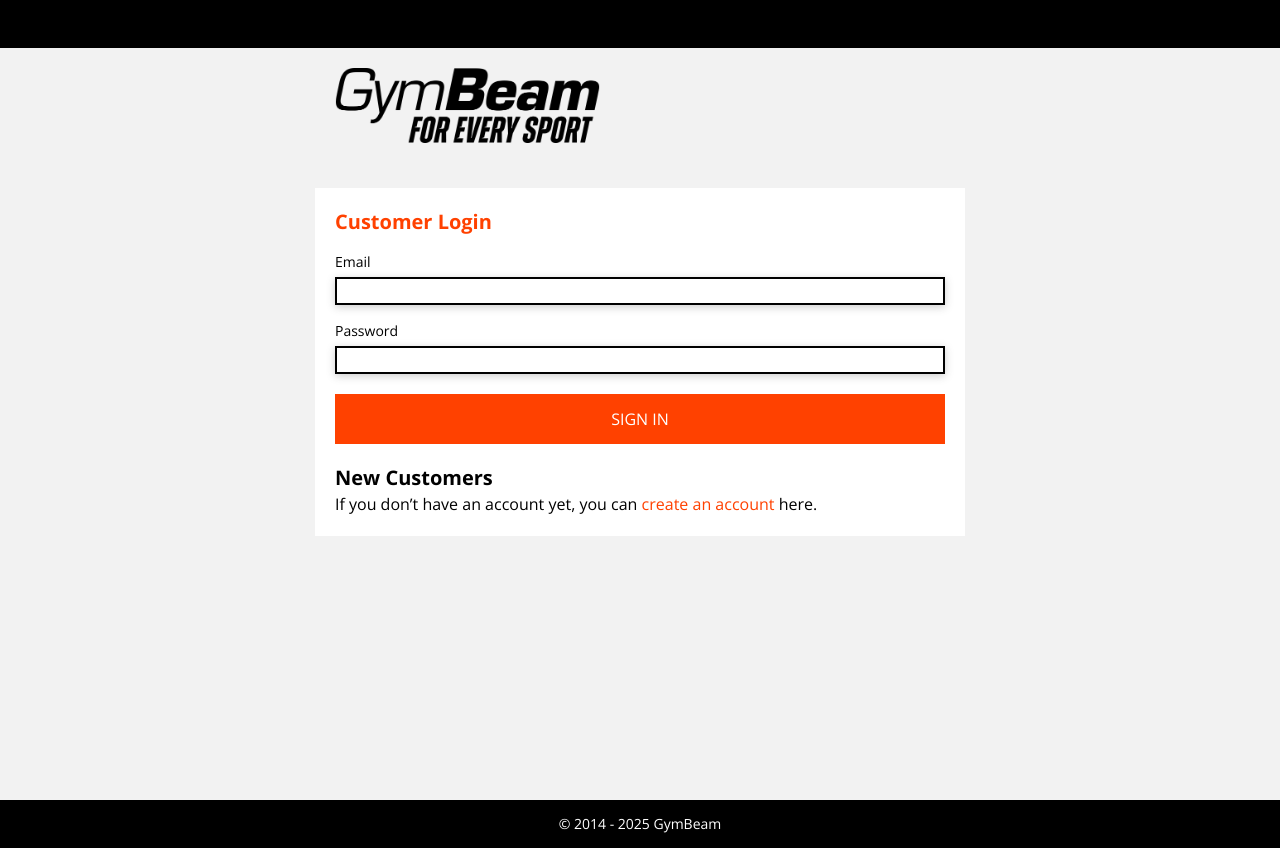
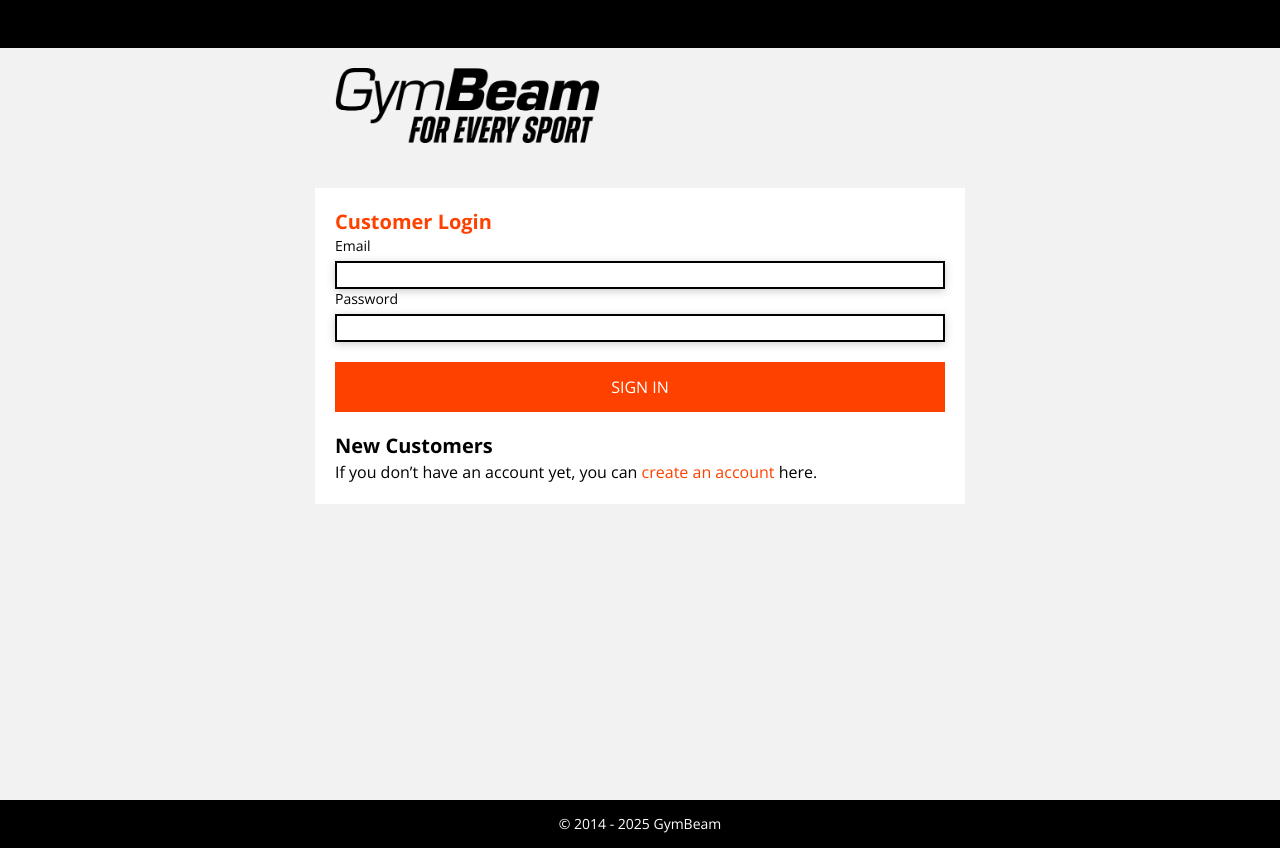
Before and after one commit to matusbialko/case-study-react-dev, a Next.js app: page /login in a window 1280 px wide. Built offline with nearby package versions, Linux system fonts and the light colour scheme.

Commit message:
add required mark to input component

```diff
--- a/src/app/_components/input-field.tsx
+++ b/src/app/_components/input-field.tsx
@@ -7,13 +7,26 @@ interface InputFieldProps {
 	value: string | number
 	onChange: (value: string | number) => void
 	placeholder?: string
-  inputType: string
+	inputType: string,
+	requiredInput: boolean
 }
 
-const InputField: React.FC<InputFieldProps> = ({ title, value, onChange, placeholder, inputType = 'text' }) => {
+const InputField: React.FC<InputFieldProps> = ({
+	title,
+	value,
+	onChange,
+	placeholder,
+	inputType = 'text',
+	requiredInput
+}) => {
   	return (
-    <div className="flex flex-col mt-4">
-      <label className="text-sm mb-[5px]">{title}</label>
+		<div className="flex flex-col">
+			<label className="text-sm mb-[5px]">
+				{title}
+				{requiredInput && (
+					<span className="text-primary text-xs ml-1">*</span>
+				)}
+			</label>
 			<input
 				type={inputType}
 				value={value}
```
Lines whose indentation alone changed are shown as unchanged.
